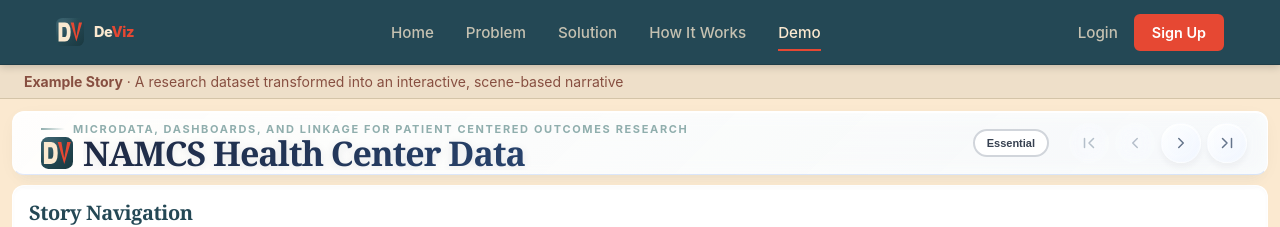
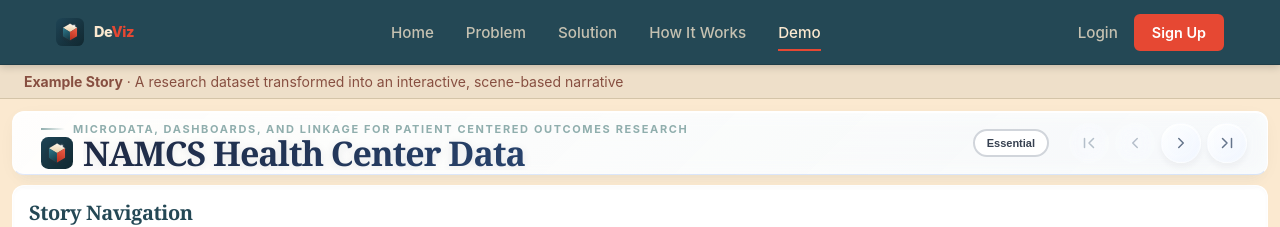
Before and after one commit to tejas4patel/DeViz, a React (Vite) app: page /demo in a window 1280 px wide. Shown: the top 227 px of the page. Built offline with nearby package versions, Linux system fonts and the light colour scheme.

Commit message:
working site

```diff
--- a/src/pages/HowItWorksPage.tsx
+++ b/src/pages/HowItWorksPage.tsx
@@ -4,27 +4,18 @@
   const steps = [
     {
       number: '01',
-      title: 'Upload Your Document',
-      description:
-        'Upload a PDF, Word document, or dataset. We support research papers, technical reports, annual reviews, policy documents, and data exports.',
+      title: 'Upload',
+      description: 'Drop in any PDF, Word doc, or dataset.',
     },
     {
       number: '02',
-      title: 'AI Analysis',
-      description:
-        'Our engine parses content structure, identifies conceptual units, maps terminology, and builds a dependency graph of ideas.',
+      title: 'We Transform It',
+      description: 'Our engine reads your content and rebuilds it as a structured, scene-based story.',
     },
     {
       number: '03',
-      title: 'Story Generation',
-      description:
-        'We apply content engineering principles to scaffold complexity progressively, calibrate density, and encode semantic relationships.',
-    },
-    {
-      number: '04',
-      title: 'Interactive Story',
-      description:
-        'Your document becomes a navigable, scene-based story with adaptive detail levels, cross-references, and keyboard navigation.',
+      title: 'Share and Explore',
+      description: 'Readers navigate at their own pace and surface detail on demand.',
     },
   ];
 
@@ -34,7 +25,7 @@
         <div className="container">
           <h1>How It Works</h1>
           <p className="page-lead">
-            From raw document to structured story in four steps.
+            Three steps. No technical knowledge required.
           </p>
         </div>
       </section>
--- a/src/pages/ProblemPage.tsx
+++ b/src/pages/ProblemPage.tsx
@@ -99,10 +99,11 @@
             </div>
             <div className="problem-card">
               <div className="problem-icon"><IconCpu /></div>
-              <h3>AI Retrieval Fragility</h3>
+              <h3>Insights That Never Surface</h3>
               <p>
-                Unstructured documents produce weak embeddings, ambiguous retrieval,
-                and contextual drift in RAG based systems.
+                Once filed, dense documents go dark. Colleagues skip them, search
+                tools miss what matters, and the knowledge inside never reaches
+                the decisions it was meant to inform.
               </p>
             </div>
           </div>
--- a/src/story/components/DeVizLogo/DeVizLogo.tsx
+++ b/src/story/components/DeVizLogo/DeVizLogo.tsx
@@ -13,8 +13,20 @@
 
 export default function DeVizLogo({ size = 44, variant = 'icon', onDark = false, className, style }: Props) {
   const uid = useId().replace(/:/g, '');
-  const bgId = `dvz-bg-${uid}`;
-  const shineId = `dvz-shine-${uid}`;
+  const bgId    = `dvz-bg-${uid}`;
+  const topId   = `dvz-top-${uid}`;
+  const leftId  = `dvz-left-${uid}`;
+  const rightId = `dvz-right-${uid}`;
+  const glowId  = `dvz-glow-${uid}`;
+
+  // Isometric cube vertices
+  //   Top apex  : (22,  9)
+  //   Mid-right : (33, 15.5)
+  //   Center    : (22, 22)
+  //   Mid-left  : (11, 15.5)
+  //   Bot-right : (33, 28.5)
+  //   Bot-left  : (11, 28.5)
+  //   Bottom    : (22, 35)
 
   const icon = (
     <svg
@@ -29,35 +41,86 @@
       style={variant === 'icon' ? style : undefined}
     >
       <defs>
+        {/* Background */}
         <linearGradient id={bgId} x1="0" y1="0" x2="44" y2="44" gradientUnits="userSpaceOnUse">
-          <stop offset="0%" stopColor="#2d5866" />
-          <stop offset="100%" stopColor="#1a3840" />
+          <stop offset="0%" stopColor="#1e4455" />
+          <stop offset="100%" stopColor="#112830" />
         </linearGradient>
-        <radialGradient id={shineId} cx="28%" cy="22%" r="52%">
-          <stop offset="0%" stopColor="rgba(255,255,255,0.10)" />
-          <stop offset="100%" stopColor="rgba(255,255,255,0)" />
+
+        {/* Subtle warm glow behind the cube */}
+        <radialGradient id={glowId} cx="50%" cy="52%" r="42%">
+          <stop offset="0%" stopColor="rgba(230,72,51,0.22)" />
+          <stop offset="100%" stopColor="rgba(0,0,0,0)" />
         </radialGradient>
+
+        {/* Top face — warm cream, lit */}
+        <linearGradient id={topId} x1="22" y1="9" x2="22" y2="22" gradientUnits="userSpaceOnUse">
+          <stop offset="0%" stopColor="#FFF5E6" />
+          <stop offset="100%" stopColor="#E8CFA8" />
+        </linearGradient>
+
+        {/* Left face — cool teal shadow */}
+        <linearGradient id={leftId} x1="11" y1="15.5" x2="22" y2="35" gradientUnits="userSpaceOnUse">
+          <stop offset="0%" stopColor="#2e7a8e" />
+          <stop offset="100%" stopColor="#153540" />
+        </linearGradient>
+
+        {/* Right face — coral, warm highlight */}
+        <linearGradient id={rightId} x1="33" y1="15.5" x2="22" y2="35" gradientUnits="userSpaceOnUse">
+          <stop offset="0%" stopColor="#F06048" />
+          <stop offset="100%" stopColor="#B82C1A" />
+        </linearGradient>
       </defs>
 
       {/* Background */}
       <rect width="44" height="44" rx="10" fill={`url(#${bgId})`} />
-      <rect width="44" height="44" rx="10" fill={`url(#${shineId})`} />
 
-      {/* D letterform — cream fill with evenodd cutout */}
-      <path
-        d="M 4 7 L 14 7 Q 23 7 23 22 Q 23 37 14 37 L 4 37 Z
-           M 10 14 L 14 14 Q 17 14 17 22 Q 17 30 14 30 L 10 30 Z"
-        fill="#FBE9D0"
-        fillRule="evenodd"
+      {/* Warm glow */}
+      <rect width="44" height="44" rx="10" fill={`url(#${glowId})`} />
+
+      {/* Top face (cream) */}
+      <polygon
+        points="22,9 33,15.5 22,22 11,15.5"
+        fill={`url(#${topId})`}
       />
 
-      {/* V letterform — coral fill with evenodd inner notch */}
+      {/* Left face (teal) */}
+      <polygon
+        points="11,15.5 22,22 22,35 11,28.5"
+        fill={`url(#${leftId})`}
+      />
+
+      {/* Right face (coral) */}
+      <polygon
+        points="33,15.5 22,22 22,35 33,28.5"
+        fill={`url(#${rightId})`}
+      />
+
+      {/* Edge lines for geometric crispness */}
       <path
-        d="M 23 7 L 41 7 L 32 37 Z
-           M 28 7 L 36 7 L 32 29 Z"
-        fill="#E64833"
-        fillRule="evenodd"
+        d="M22 9 L33 15.5 L33 28.5 L22 35 L11 28.5 L11 15.5 Z"
+        stroke="rgba(255,255,255,0.08)"
+        strokeWidth="0.6"
+        fill="none"
       />
+      <path
+        d="M22 22 L22 35 M11 15.5 L22 22 L33 15.5"
+        stroke="rgba(255,255,255,0.10)"
+        strokeWidth="0.6"
+        fill="none"
+      />
+
+      {/* Top-right edge highlight (simulates light catching the corner) */}
+      <path
+        d="M22 9 L33 15.5"
+        stroke="rgba(255,255,255,0.45)"
+        strokeWidth="0.8"
+        strokeLinecap="round"
+      />
+
+      {/* Gem glint — specular sparkle on the top face */}
+      <circle cx="28.5" cy="12.5" r="1.8" fill="white" opacity="0.75" />
+      <circle cx="28.5" cy="12.5" r="3.5" fill="white" opacity="0.10" />
     </svg>
   );
 
--- a/src/story/scenes/Scene00CognitiveMap.tsx
+++ b/src/story/scenes/Scene00CognitiveMap.tsx
@@ -153,36 +153,7 @@
           ))}
         </div>
 
-        <div style={{
-          background: '#f8f9fa',
-          borderRadius: '12px',
-          padding: '24px',
-          border: '1px solid #e2e8f0'
-        }}>
-          <h4 style={{
-            fontSize: '16px',
-            fontWeight: '600',
-            color: '#374151',
-            marginBottom: '12px'
-          }}>
-            Navigation Tips
-          </h4>
-          <div style={{
-            display: 'grid',
-            gridTemplateColumns: 'repeat(auto-fit, minmax(250px, 1fr))',
-            gap: '16px',
-            fontSize: '13px',
-            color: '#64748B',
-            lineHeight: 1.5
-          }}>
-            <div>• Use arrow keys or space to navigate between scenes</div>
-            <div>• Essential mode shows 7 core scenes, Complete shows all 12</div>
-            <div>• Hover over elements for additional context and definitions</div>
-            <div>• Related concepts are cross-referenced with clickable links</div>
-          </div>
-        </div>
-
-        {hoveredScene && (
+{hoveredScene && (
           <div style={{
             position: 'fixed',
             bottom: '20px',
```
Also changed, not shown: 63 other files (tests, documents, lock files or other folders).
